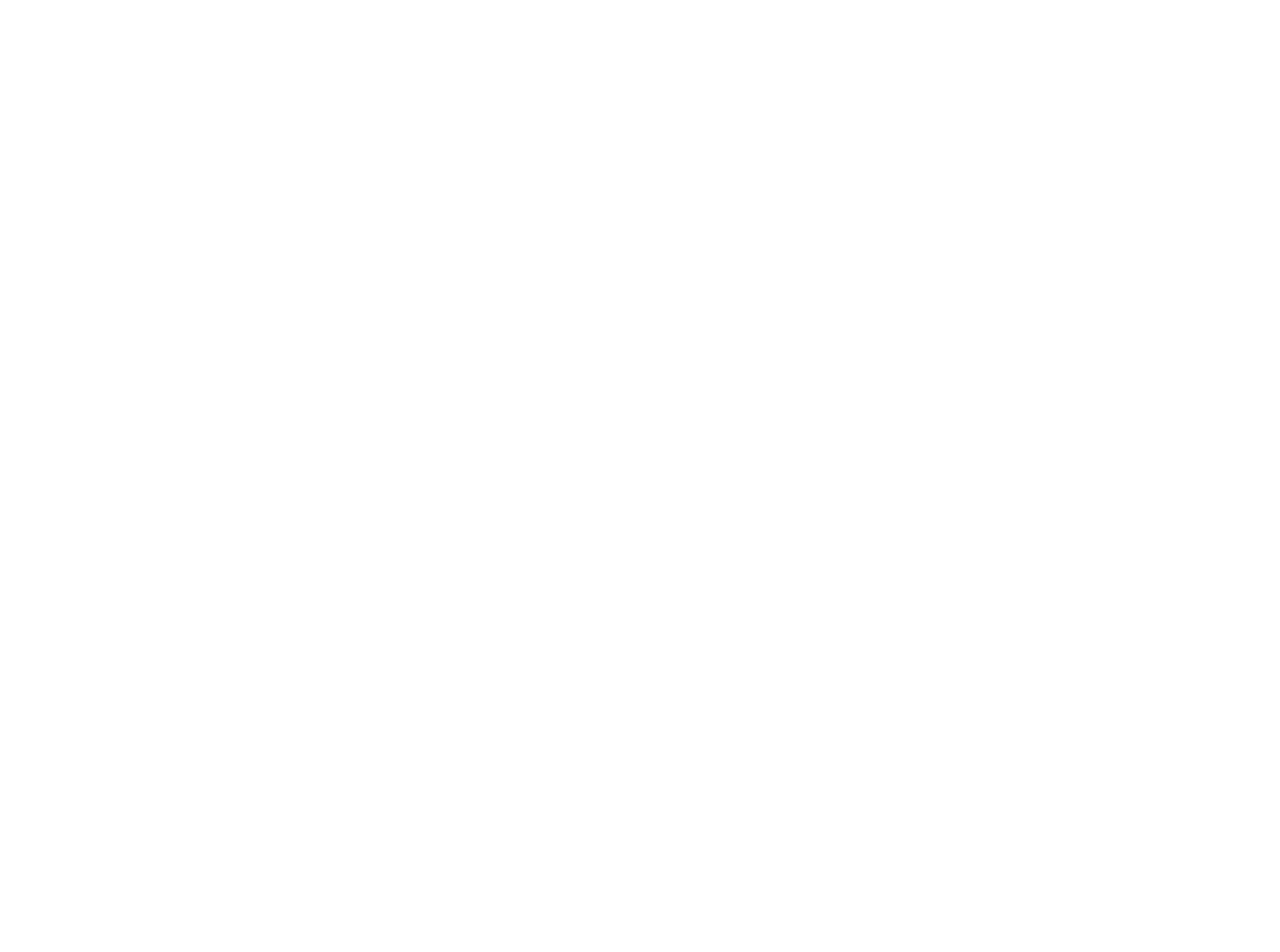
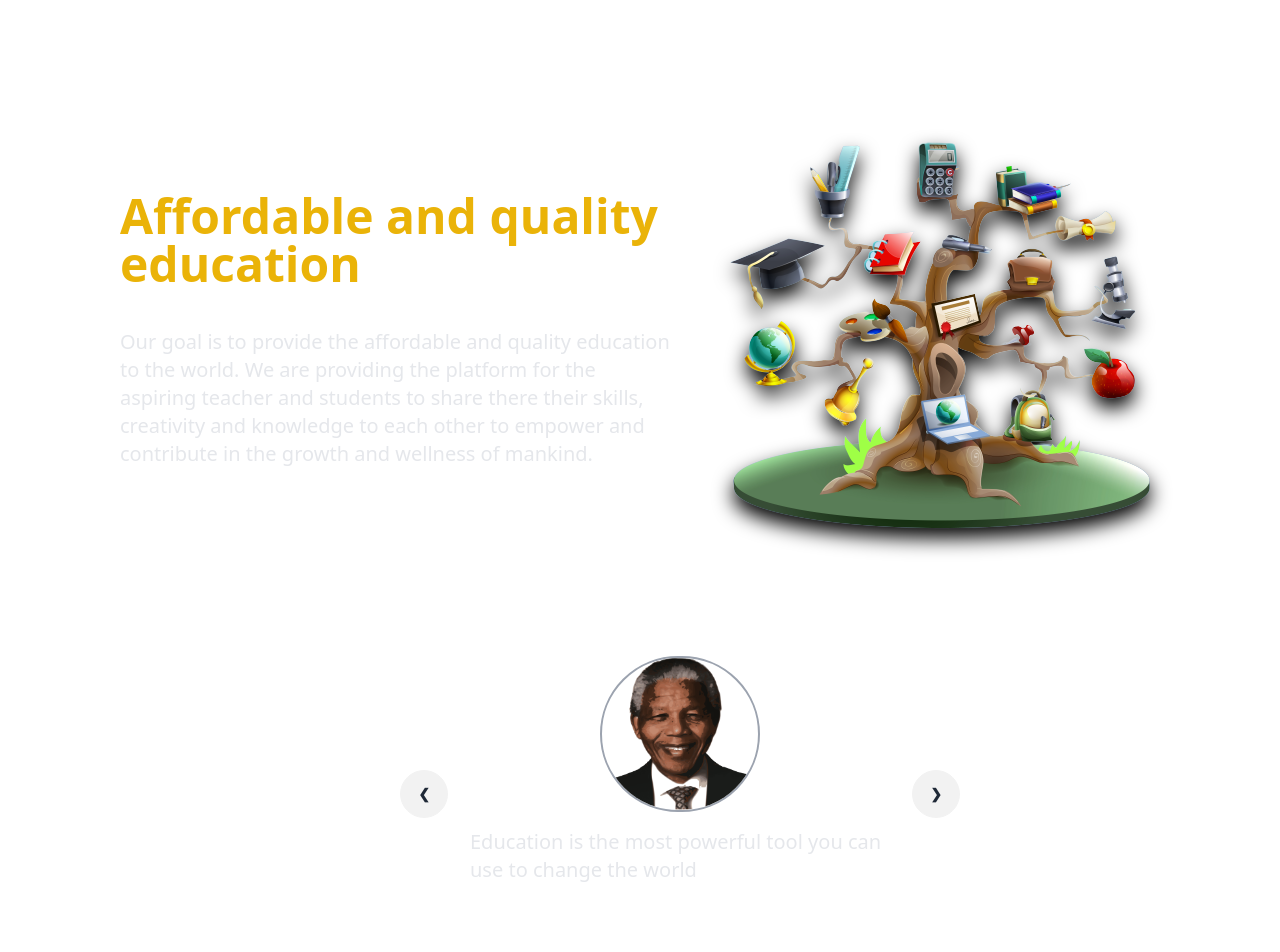
Before and after one commit to Nitishcoderr/lms-SkillVista, a React (Vite) app in the folder client/: page /about in a window 1280 px wide. Before the commit this address had no page. Shown: the top 952 px of the page. Before the commit the page ends 800 px from the top, so only its background shows below. Built offline with nearby package versions, Linux system fonts and the light colour scheme.

Commit message:
Added about us page and fixed side bar login btn

```diff
--- a/client/package.json
+++ b/client/package.json
@@ -15,7 +15,6 @@
     "axios": "^1.5.1",
     "chart.js": "^4.4.0",
     "daisyui": "^3.8.2",
-    "eslint-plugin-simple-import-sort": "^10.0.0",
     "react": "^18.2.0",
     "react-chartjs-2": "^5.2.0",
     "react-dom": "^18.2.0",
@@ -33,6 +32,7 @@
     "eslint-plugin-react": "^7.32.2",
     "eslint-plugin-react-hooks": "^4.6.0",
     "eslint-plugin-react-refresh": "^0.4.3",
+    "eslint-plugin-simple-import-sort": "^10.0.0",
     "postcss": "^8.4.31",
     "tailwindcss": "^3.3.3",
     "vite": "^4.4.5"
--- a/client/src/App.jsx
+++ b/client/src/App.jsx
@@ -1,13 +1,14 @@
 import { Route, Routes } from 'react-router-dom';
 import './App.css';
-import HomeLayout from './Layouts/HomeLayout';
 import HomePage from './Pages/HomePage';
+import AboutUs from './Pages/AboutUs';
 
 function App() {
   return (
     <>
       <Routes>
         <Route exact path='/' element={<HomePage/>} />
+        <Route exact path='/about' element={<AboutUs/>} />
       </Routes>
     </>
   );
--- a/client/src/Layouts/HomeLayout.jsx
+++ b/client/src/Layouts/HomeLayout.jsx
@@ -1,9 +1,9 @@
-import React from 'react';
-import { FiMenu } from 'react-icons/fi';
-import { AiFillCloseCircle } from 'react-icons/ai';
-import { Link, useNavigate } from 'react-router-dom';
-import Footer from '../Component/Footer';
-import { useDispatch, useSelector } from 'react-redux';
+import React from "react";
+import { FiMenu } from "react-icons/fi";
+import { AiFillCloseCircle } from "react-icons/ai";
+import { Link, useNavigate } from "react-router-dom";
+import Footer from "../Component/Footer";
+import { useDispatch, useSelector } from "react-redux";
 
 const HomeLayout = ({ children }) => {
   const dispatch = useDispatch();
@@ -16,16 +16,16 @@
   const role = useSelector((state) => state?.auth?.auth?.role);
 
   function changeWidth() {
-    const drawerSide = document.getElementsByClassName('drawer-side');
-    drawerSide[0].style.width = 'auto';
+    const drawerSide = document.getElementsByClassName("drawer-side");
+    drawerSide[0].style.width = "auto";
   }
 
   function hideDrawer() {
-    const element = document.getElementsByClassName('drawer-toggle');
+    const element = document.getElementsByClassName("drawer-toggle");
     element[0].checked = false;
 
-    const drawerSide = document.getElementsByClassName('drawer-side');
-    drawerSide[0].style.width = '0';
+    const drawerSide = document.getElementsByClassName("drawer-side");
+    drawerSide[0].style.width = "0";
   }
 
   async function handleLogout(e) {
@@ -34,33 +34,25 @@
     // const res = await dispatch(logout());
 
     // if(res?.payload?.success)
-    navigate('/');
+    navigate("/");
   }
 
   return (
     <div className="min-h-[90vh]">
       <div className="drawer absolute left-0 z-50 w-fit">
-        <input
-          id="my-drawer"
-          type="checkbox"
-          className="drawer-toggle"
-        />
+        <input id="my-drawer" type="checkbox" className="drawer-toggle" />
         <div className="drawer-content">
-          <label
-            htmlFor="my-drawer"
-            className="cursor-pointer relative">
+          <label htmlFor="my-drawer" className="cursor-pointer relative">
             <FiMenu
               onClick={changeWidth}
-              size={'32px'}
+              size={"32px"}
               className="font-bold text-white m-4"
             />
           </label>
         </div>
         <div className="drawer-side w-0">
-          <label
-            htmlFor="my-drawer"
-            className="drawer-overlay"></label>
-          <ul className="menu p-4 w-48 sm:w-80 bg-base-200 text-base-content relative">
+          <label htmlFor="my-drawer" className="drawer-overlay"></label>
+          <ul className="menu p-4 w-48 h-[100%] sm:w-80 bg-base-200 text-base-content relative">
             {/* Sidebar content here */}
             <li className="w-fit absolute right-2 z-50">
               <button onClick={hideDrawer}>
@@ -70,7 +62,7 @@
             <li>
               <Link to="/">Home</Link>
             </li>
-            {isLoggedIn && role === 'ADMIN' && (
+            {isLoggedIn && role === "ADMIN" && (
               <li>
                 <Link to="/admin/dashboard">Admin DashBoard</Link>
               </li>
@@ -105,9 +97,7 @@
                     <Link to="/user/profile">Profile</Link>
                   </button>
                   <button className="btn-secondary px-4 py-1 font-semibold rounded-md w-full">
-                    <Link
-                      onClick={handleLogout}
-                      to="/logout">
+                    <Link onClick={handleLogout} to="/logout">
                       Logout
                     </Link>
                   </button>
--- /dev/null
+++ b/client/src/Pages/AboutUs.jsx
@@ -0,0 +1,86 @@
+import React from 'react'
+import HomeLayout from '../Layouts/HomeLayout'
+import aboutMainImage from '../assets/Images/aboutMainImage.png'
+import apj from '../assets/Images/apj.png'
+import billGates from '../assets/Images/billGates.png'
+import einstein from '../assets/Images/einstein.png'
+import nelsonMandela from '../assets/Images/nelsonMandela.png'
+import steveJobs from '../assets/Images/steveJobs.png'
+const AboutUs = () => {
+  return (
+    <HomeLayout>
+      <div className="pl-20 pt-20 flex flex-col text-white">
+        <div className="flex items-center gap-5 mx-10">
+            <section className="w-1/2 space-y-10">
+                <h1 className='text-5xl text-yellow-500 font-semibold'>Affordable and quality education</h1>
+                <p className='text-xl text-gray-200'>Our goal is to provide the affordable and quality education to the world. We are providing the platform for the aspiring teacher and students to share there their skills, creativity and knowledge to each other to empower and contribute in the growth and wellness of mankind.</p>
+            </section>
+
+            <div className="w-1/2">
+                <img id='test1' style={{filter:'drop-shadow(0px 10px 10px rgb(0,0,0))'}} className='drop-shadow-2xl' src={aboutMainImage} alt="about_main_img" />
+            </div>
+        </div>
+
+        <div className="carousel w-1/2 m-auto my-16 ">
+  <div id="slide1" className="carousel-item relative w-full">
+    <div className='flex justify-center flex-col items-center gap-4 px-[15%]'>
+    <img src={nelsonMandela} className="w-40 rounded-full border-2 border-gray-400" />
+    <p className='text-xl text-gray-200'>{"Education is the most powerful tool you can use to change the world"}</p>
+    <h3 className='text-2xl font-semibold'>Nelson mandela</h3>
+    <div className="absolute flex justify-between transform -translate-y-1/2 left-5 right-5 top-1/2">
+      <a href="#slide5" className="btn btn-circle">❮</a>
+      <a href="#slide2" className="btn btn-circle">❯</a>
+    </div>
+    </div>
+  </div>
+  <div id="slide2" className="carousel-item relative w-full">
+  <div className='flex justify-center flex-col items-center gap-4 px-[15%]'>
+    <img src={apj} className="w-40 rounded-full border-2 border-gray-400" />
+    <p className='text-xl text-gray-200'>{"If you want to shine like a sun, first burn like a sun."}</p>
+    <h3 className='text-2xl font-semibold'>APJ Abdul kalam</h3>
+    <div className="absolute flex justify-between transform -translate-y-1/2 left-5 right-5 top-1/2">
+      <a href="#slide1" className="btn btn-circle">❮</a>
+      <a href="#slide3" className="btn btn-circle">❯</a>
+    </div>
+    </div>
+  </div>
+  <div id="slide3" className="carousel-item relative w-full">
+  <div className='flex justify-center flex-col items-center gap-4 px-[15%]'>
+    <img src={einstein} className="w-40 rounded-full border-2 border-gray-400" />
+    <p className='text-xl text-gray-200'>{"Imagination is more important than knowledge. Knowledge is limited. Imagination encircles the world."}</p>
+    <h3 className='text-2xl font-semibold'>Albert Einstein</h3>
+    <div className="absolute flex justify-between transform -translate-y-1/2 left-5 right-5 top-1/2">
+      <a href="#slide2" className="btn btn-circle">❮</a>
+      <a href="#slide4" className="btn btn-circle">❯</a>
+    </div>
+    </div>
+  </div>
+  <div id="slide4" className="carousel-item relative w-full">
+    <div className='flex justify-center flex-col items-center gap-4 px-[15%]'>
+    <img src={steveJobs} className="w-40 rounded-full border-2 border-gray-400" />
+    <p className='text-xl text-gray-200'>{"Your time is limited, so don't waste it living someone else's life."}</p>
+    <h3 className='text-2xl font-semibold'>Steve Jobs</h3>
+    <div className="absolute flex justify-between transform -translate-y-1/2 left-5 right-5 top-1/2">
+      <a href="#slide3" className="btn btn-circle">❮</a>
+      <a href="#slide5" className="btn btn-circle">❯</a>
+    </div>
+    </div>
+  </div>
+  <div id="slide5" className="carousel-item relative w-full">
+  <div className='flex justify-center flex-col items-center gap-4 px-[15%]'>
+    <img src={billGates} className="w-40 rounded-full border-2 border-gray-400" />
+    <p className='text-xl text-gray-200'>{"Patience is a key element of success."}</p>
+    <h3 className='text-2xl font-semibold'>Bill Gates</h3>
+    <div className="absolute flex justify-between transform -translate-y-1/2 left-5 right-5 top-1/2">
+      <a href="#slide4" className="btn btn-circle">❮</a>
+      <a href="#slide1" className="btn btn-circle">❯</a>
+    </div>
+    </div>
+  </div>
+</div>
+      </div>
+    </HomeLayout>
+  )
+}
+
+export default AboutUs
```
Also changed, not shown: client/src/Pages/HomePage.jsx (+9 -11 lines), client/.eslintrc.cjs, 1 other file (tests, documents, lock files or other folders).
